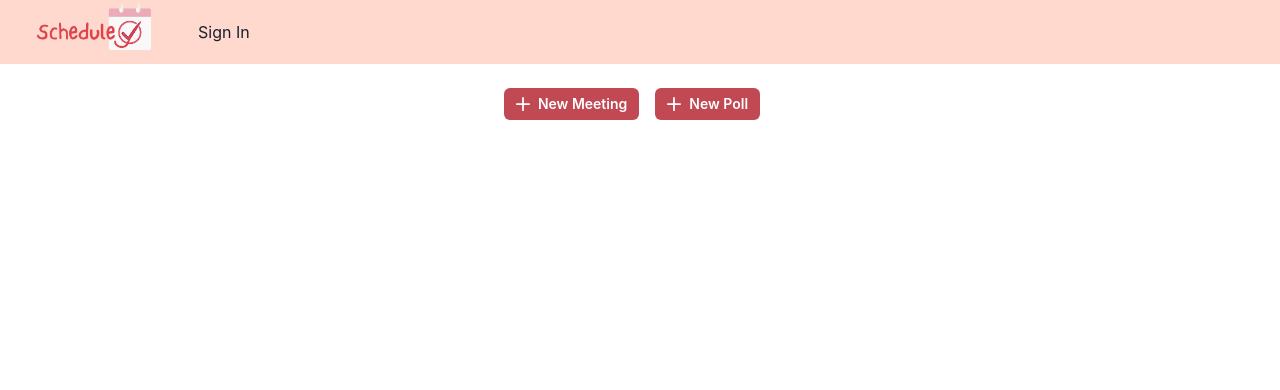
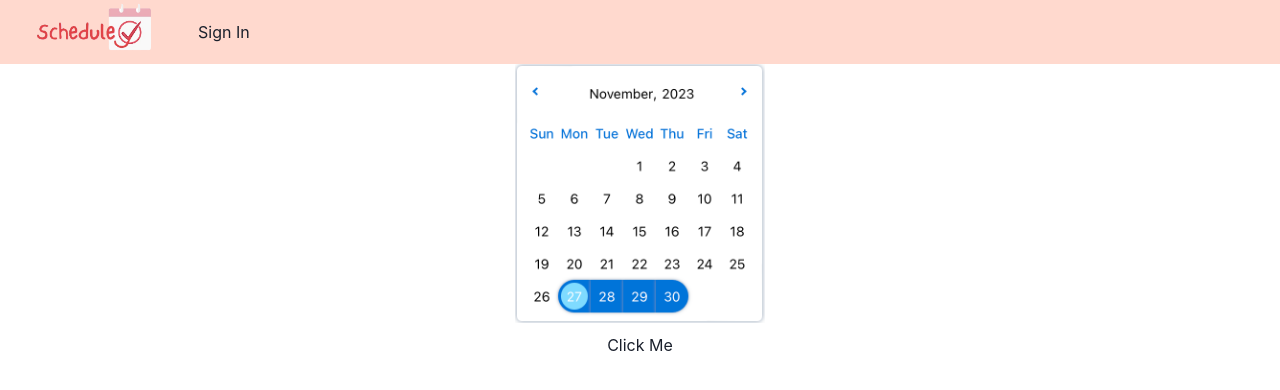
Before and after one commit to The-Dugtrio-CS4800/Scheduley, a Next.js app: page / in a window 1280 px wide. Shown: the top 390 px of the page. Built offline with nearby package versions, Linux system fonts and the light colour scheme.

Commit message:
Just trying to create a sample button/image combo in the center of the screen.

```diff
--- a/components/navbar.tsx
+++ b/components/navbar.tsx
@@ -115,7 +115,13 @@
                     </Box>
                 ) : null}
             </Box>
-            <Flex h={20} alignItems={'center'} justifyContent={'center'}>
+            {/* <Flex h={20} alignItems={'center'} justifyContent={'center'}>
+                <img
+                    src="meeting.png"
+                    alt="Image Alt Text"
+                    style={{ marginBottom: '10px', width: '250px', height: 'auto' }}
+                />
+
                 <Link as={NextLink} href='/new'>
                     <Button color='white'
                         variant={'solid'}
@@ -136,7 +142,32 @@
                     New Poll
                 </Button>
                 </Link>
-            </Flex>
+            </Flex> */}
+
+            <div style={{
+            display: 'flex',
+            flexDirection: 'column',
+            alignItems: 'center',
+            justifyContent: 'center',
+            height: 'calc(100vh - heightOfNavbar)', // Replace heightOfNavbar with the actual height of your navbar
+            boxSizing: 'border-box',
+            paddingTop: 'heightOfNavbar' // Replace heightOfNavbar with the actual height of your navbar
+            }}>
+            <div style={{
+                display: 'flex',
+                flexDirection: 'column',
+                alignItems: 'center',
+                justifyContent: 'center'
+            }}>
+                <img src="meeting.png" alt="Descriptive Text" style={{ display: 'block', width: '250px', height: 'auto', marginBottom: '10px' }} />
+                <button style={{ display: 'block', width: '100px' }}>
+                Click Me
+                </button>
+            </div>
+            </div>
+
+
+
         </>
     )
 }
```
Also changed, not shown: public/meeting.png (added).
